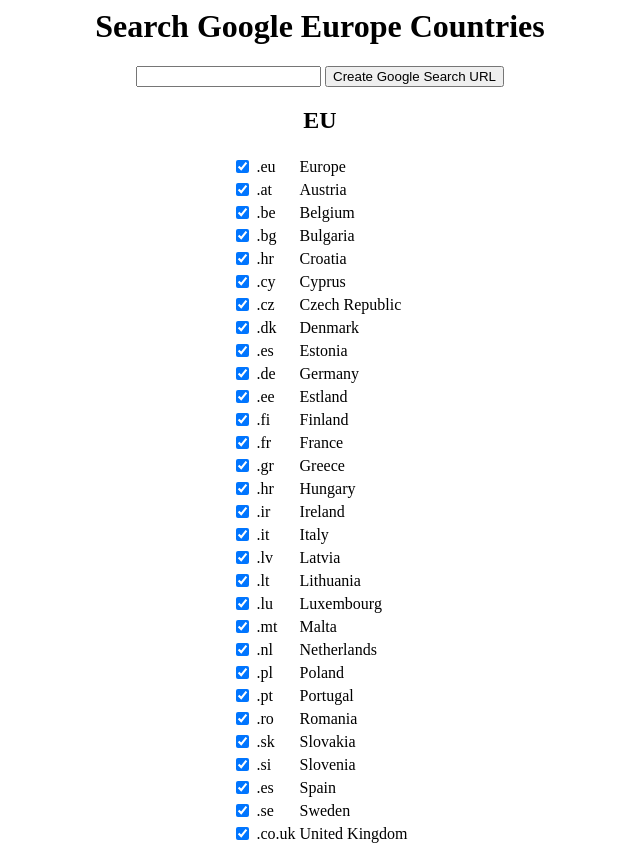
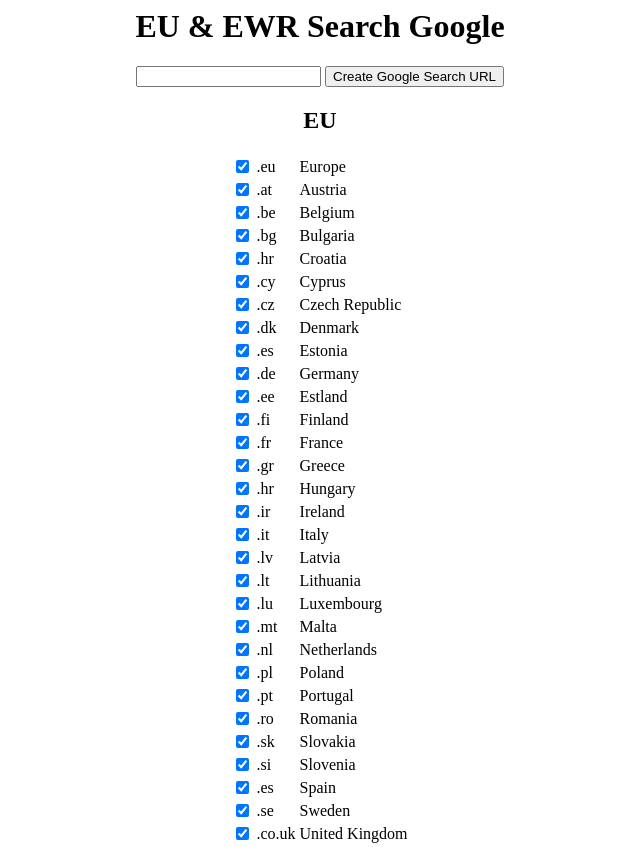
Before and after one commit to franzenzenhofer/eu, a plain HTML site: page index.html in a window 1280 px wide. Shown: the top 847 px of the page, without its empty margins (320-960 px from the left). Drawn offline with Linux system fonts and the light colour scheme.

Commit message:
new headline

```diff
--- a/index.html
+++ b/index.html
@@ -1,7 +1,7 @@
 <meta name="viewport" content="width=device-width, initial-scale=1">
 <title>EU & EWR Search for Google</title>
 <center>
-<h1>Search Google Europe Countries</h1>
+<h1>EU & EWR Search Google</h1>
 <form>
 	<input type="text" id="searchterm">
 	<button id="search">Create Google Search URL</button>
```
